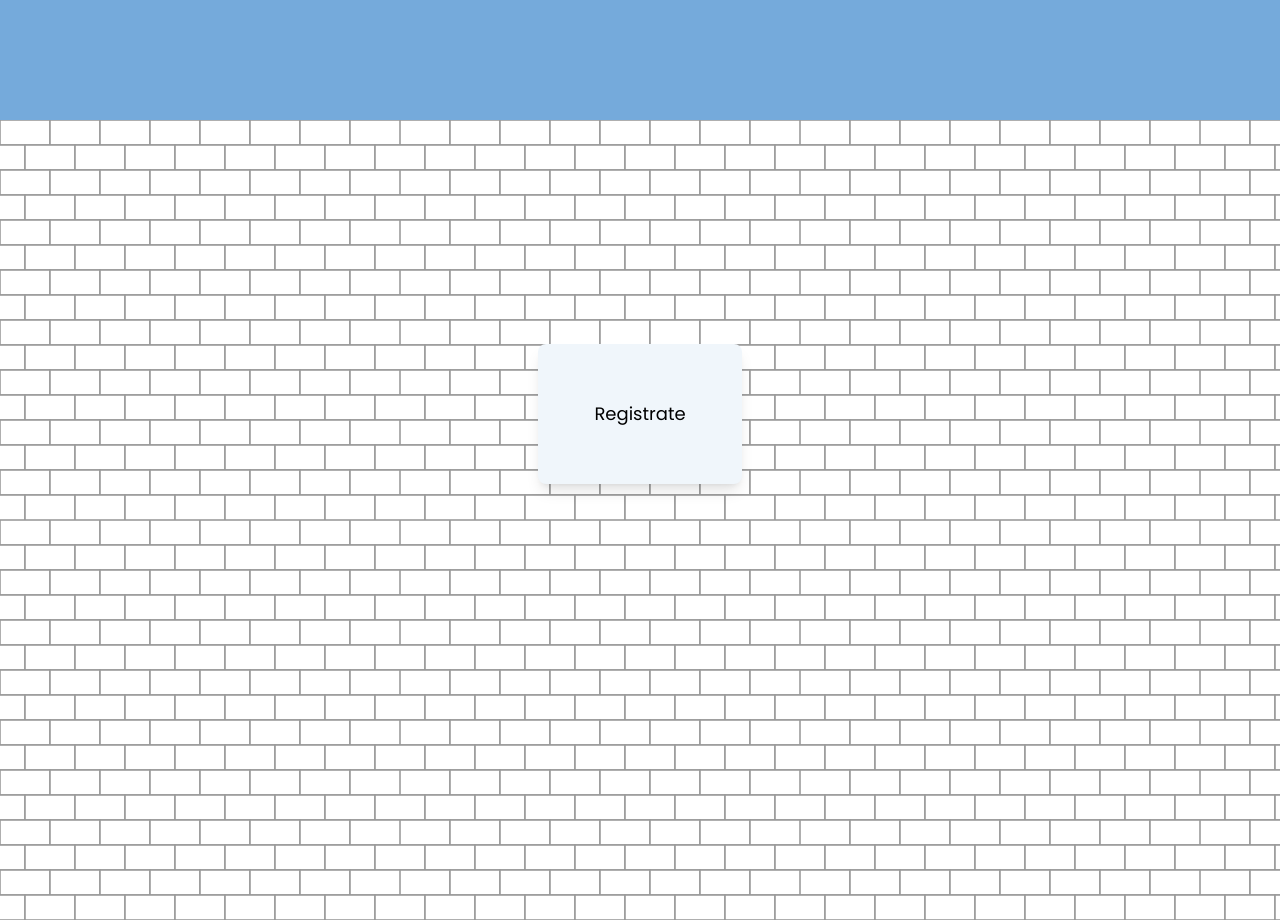
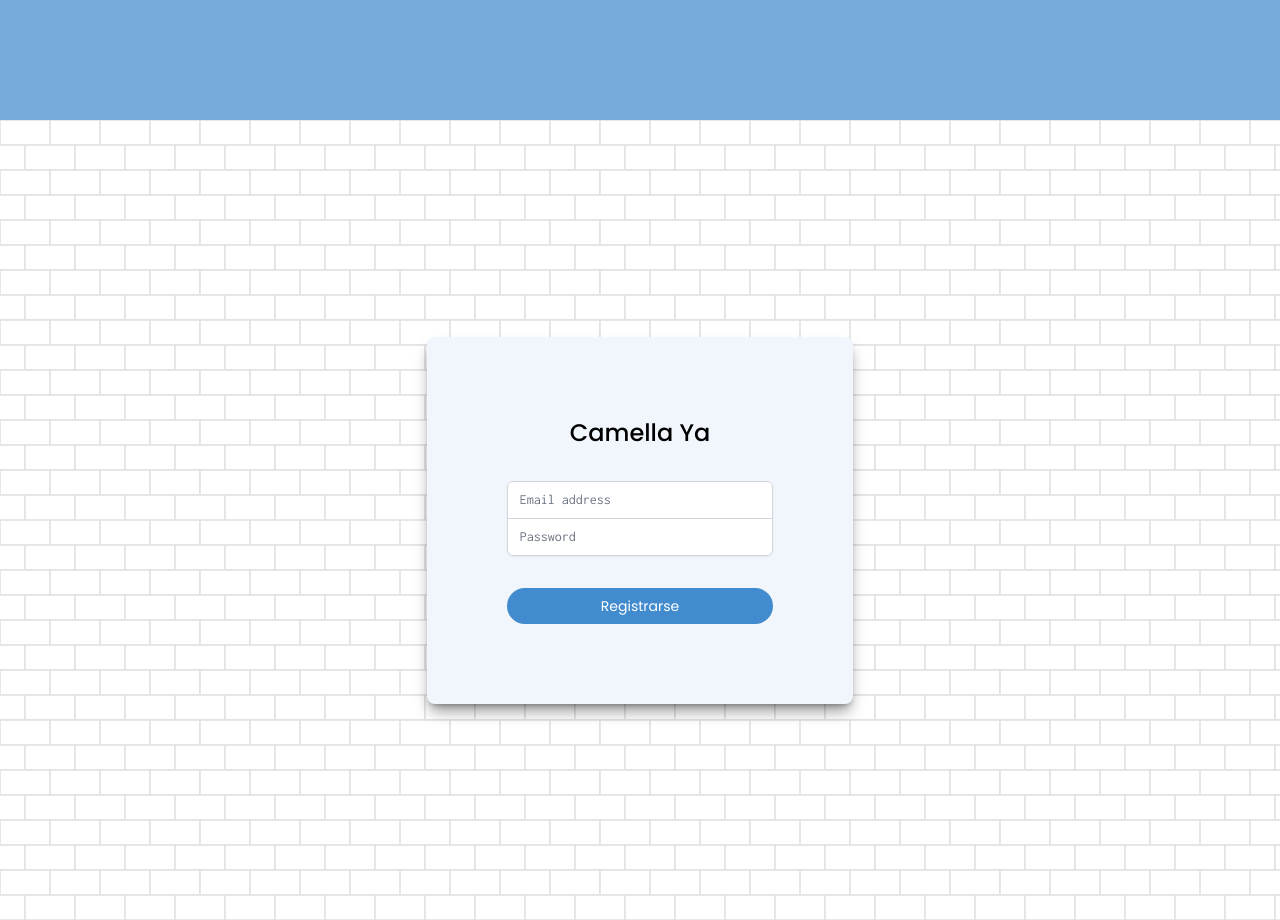
Before and after one commit to darthpetter/tesis_facade, a React (Create React App) app: page / in a window 1280 px wide. Shown: the part 1480-2400 px from the top of the page. Built offline with nearby package versions, Linux system fonts and the light colour scheme.

Commit message:
landing_page avance

```diff
--- a/public/index.html
+++ b/public/index.html
@@ -10,37 +10,16 @@
       content="Web site created using create-react-app"
     />
     <link rel="apple-touch-icon" href="%PUBLIC_URL%/logo192.png" />
-    <!--
-      manifest.json provides metadata used when your web app is installed on a
-      user's mobile device or desktop. See https://developers.google.com/web/fundamentals/web-app-manifest/
-    -->
+
     <link rel="manifest" href="%PUBLIC_URL%/manifest.json" />
-    <!--
-      Notice the use of %PUBLIC_URL% in the tags above.
-      It will be replaced with the URL of the `public` folder during the build.
-      Only files inside the `public` folder can be referenced from the HTML.
-
-      Unlike "/favicon.ico" or "favicon.ico", "%PUBLIC_URL%/favicon.ico" will
-      work correctly both with client-side routing and a non-root public URL.
-      Learn how to configure a non-root public URL by running `npm run build`.
-    -->
+    <!-- FUENTES TIPOGRAFICAS -->
     <link rel="preconnect" href="https://fonts.googleapis.com">
     <link rel="preconnect" href="https://fonts.gstatic.com" crossorigin>
     <link href="https://fonts.googleapis.com/css2?family=Inconsolata:wght@200;300;400;500;600;700;800;900&family=Poppins:ital,wght@0,100;0,200;0,300;0,400;0,500;0,600;0,700;0,800;0,900;1,100;1,200;1,300;1,400;1,500;1,600;1,700;1,800;1,900&display=swap" rel="stylesheet">
-    <title>React App</title>
+    <title>CamellaYa</title>
   </head>
   <body>
     <noscript>You need to enable JavaScript to run this app.</noscript>
     <div id="root"></div>
-    <!--
-      This HTML file is a template.
-      If you open it directly in the browser, you will see an empty page.
-
-      You can add webfonts, meta tags, or analytics to this file.
-      The build step will place the bundled scripts into the <body> tag.
-
-      To begin the development, run `npm start` or `yarn start`.
-      To create a production bundle, use `npm run build` or `yarn build`.
-    -->
   </body>
 </html>
--- a/src/components/landing_page/secciones/Registro.js
+++ b/src/components/landing_page/secciones/Registro.js
@@ -1,12 +1,34 @@
 const Registro=()=>{
     return(
-        <div id="registro" className="min-h-screen w-full bg-wall-pattern pt-16">
-            <div className="flex items-center justify-center p-40">
-                <div className="bg-guayaquil-50 rounded-lg p-14 shadow-lg">
-                    <div className="grid grid-cols-1">
-                        <h2 className="header-title text-lg">Registrate</h2>
-
+        <div id="registro" className="min-h-screen w-full bg-wall-pattern flex items-center justify-center">
+            <div className="bg-guayaquil-50 rounded-lg p-20 w-1/3 shadow-lg shadow-black/40">
+                <div className="grid grid-cols-1 gap-8 justify-items-stretch">
+                    <h2 className="header-title text-2xl font-medium text-center">Camella Ya</h2>
+                    <div className="rounded-md shadow-sm -space-y-px">
+                        <div>
+                            <input
+                            id="email-address"
+                            name="email"
+                            type="email"
+                            autoComplete="email"
+                            required
+                            className="appearance-none rounded-none relative block w-full px-3 py-2 border border-gray-300 placeholder-gray-500 text-gray-900 rounded-t-md focus:outline-none focus:ring-guayaquil-500 focus:border-guayaquil-500 focus:z-10 sm:text-sm"
+                            placeholder="Email address"
+                            />
+                        </div>
+                        <div>
+                            <input
+                            id="password"
+                            name="password"
+                            type="password"
+                            autoComplete="current-password"
+                            required
+                            className="appearance-none rounded-none relative block w-full px-3 py-2 border border-gray-300 placeholder-gray-500 text-gray-900 rounded-b-md focus:outline-none focus:ring-guayaquil-500 focus:border-guayaquil-500 focus:z-10 sm:text-sm"
+                            placeholder="Password"
+                            />
+                        </div>
                     </div>
+                    <button className="header-title text-sm text-white bg-guayaquil-600 hover:bg-guayaquil-700 focus:bg-guayaquil-400 rounded-full px-4 py-2">Registrarse</button>
                 </div>
             </div>
         </div>
```
Also changed, not shown: src/components/landing_page/assets/wall-pattern.svg.
